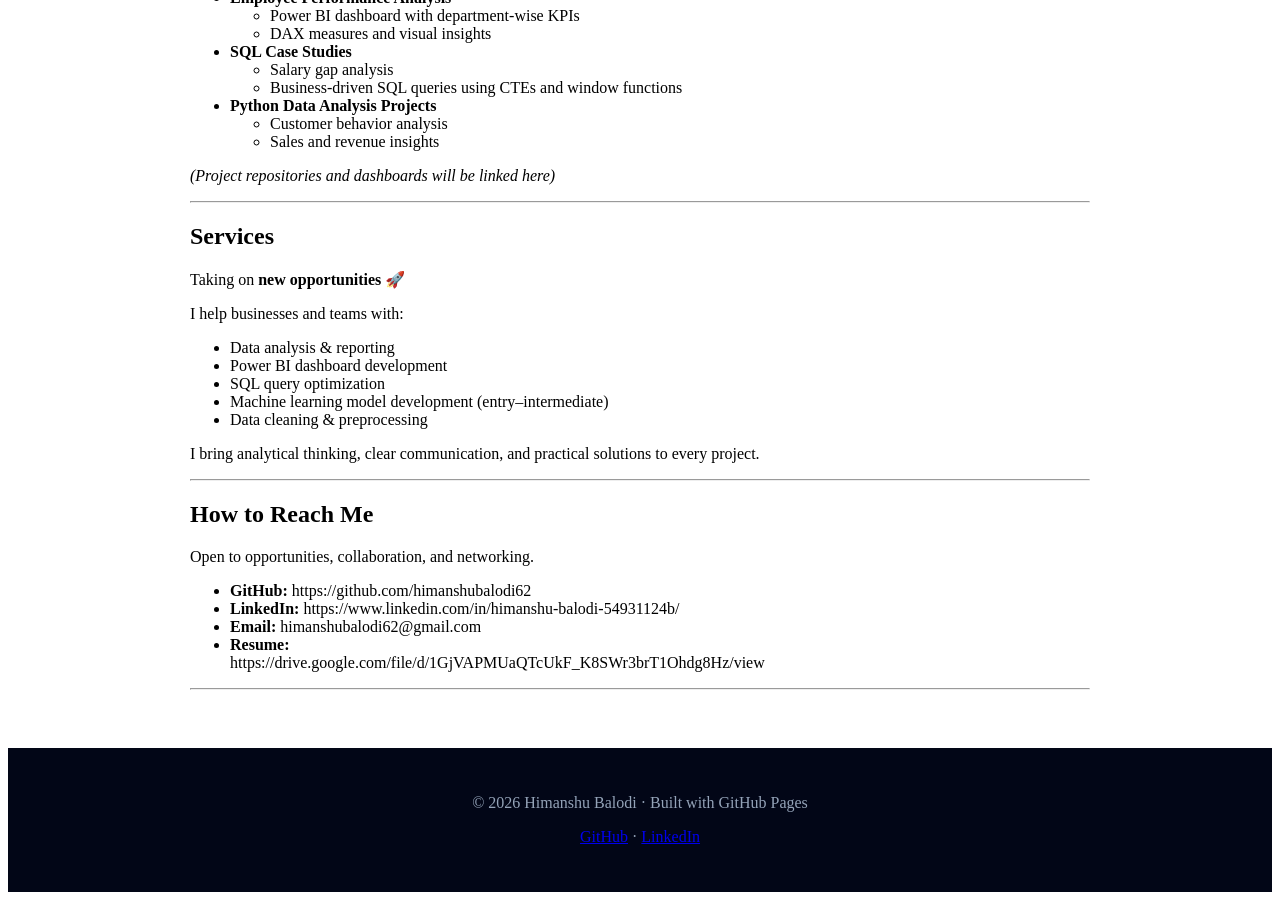
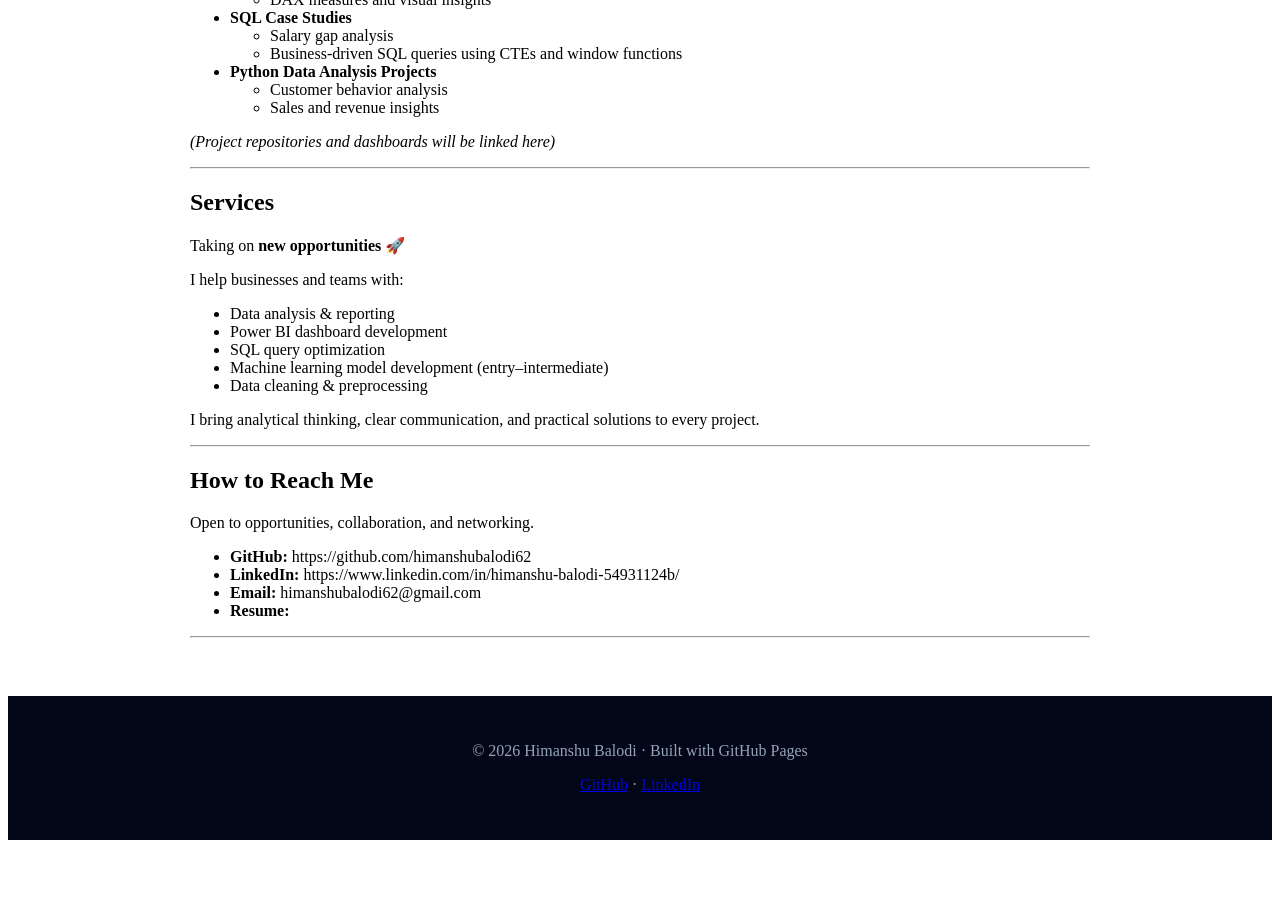
Before and after one commit to himanshubalodi62/Portfolio, a Jekyll site: the page built from index.md, in a window 1280 px wide and 900 px high, scrolled down 1539 px. Built offline with Jekyll 4.4.1, drawn with Linux system fonts in a browser that asks for light colours; our own code applies the rules of GitHub Pages for plain Markdown files; after the commit the page ends 2387 px from its top, so only the background shows below that; part of the change alters nothing that is shown; some of the changed text lies outside the part shown.

Commit message:
Update index.md

```diff
--- a/index.md
+++ b/index.md
@@ -1,7 +1,7 @@
-index.md
+
 # Data Analyst / Data Scientist Portfolio
 
-> - [About Me](#about-me)
+> - [About Me]  (#about-me)
 > - [What I'm Practicing](#what-im-practicing)
 > - [Projects & Samples](#projects--samples)
 > - [Services](#services)
@@ -90,9 +90,8 @@ I bring analytical thinking, clear communication, and practical solutions to eve
 Open to opportunities, collaboration, and networking.
 
 - **GitHub:** https://github.com/himanshubalodi62
-- **LinkedIn:** https://www.linkedin.com/in/himanshu-balodi-54931124b/
+- **LinkedIn:**  https://www.linkedin.com/in/himanshu-balodi-54931124b/
 - **Email:** himanshubalodi62@gmail.com
 - **Resume:**
-  https://drive.google.com/file/d/1GjVAPMUaQTcUkF_K8SWr3brT1Ohdg8Hz/view
 
 ---
```
